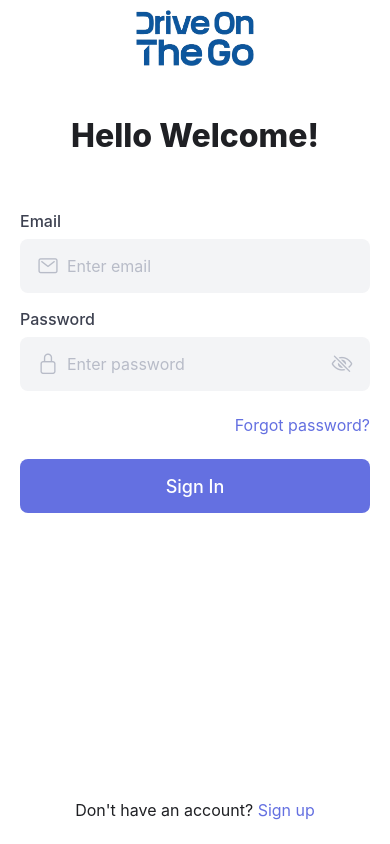
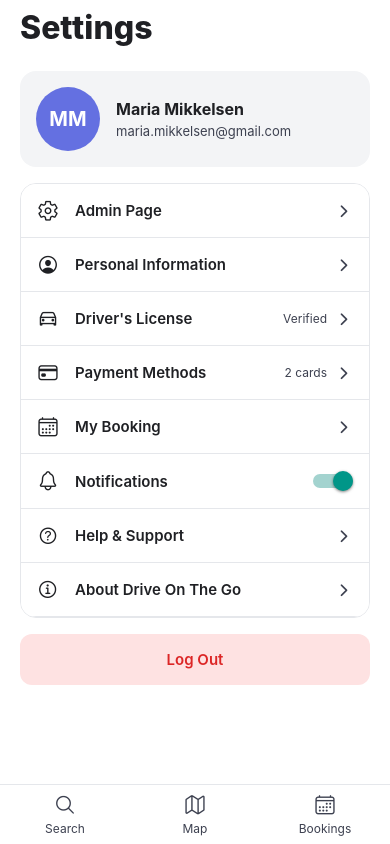
Before and after one commit to TheBarlach/car-rental-app, a React Native app: screen /Settings in a window 390 px wide. Built offline with nearby package versions, Linux system fonts and the light colour scheme.

Commit message:
feat: implement SettingsScreen with navigation and settings options

```diff
--- a/app.json
+++ b/app.json
@@ -22,6 +22,9 @@
     },
     "web": {
       "favicon": "./assets/favicon.png"
-    }
+    },
+    "plugins": [
+      "expo-asset"
+    ]
   }
 }
--- a/package.json
+++ b/package.json
@@ -8,6 +8,7 @@
     "@react-navigation/native": "^7.5.0",
     "@react-navigation/native-stack": "^7.20.0",
     "expo": "~57.0.24",
+    "expo-asset": "~57.0.18",
     "expo-status-bar": "~57.0.1",
     "react": "19.2.3",
     "react-native": "0.86.3",
--- /dev/null
+++ b/src/components/BottomNavigation.tsx
@@ -0,0 +1,60 @@
+import React from 'react';
+import { Pressable, StyleSheet, Text, View } from 'react-native';
+import { Ionicons } from '@expo/vector-icons';
+
+import { colors } from '../theme/colors';
+import { spacing } from '../theme/spacing';
+
+type BottomNavigationProps = {
+  onSearch: () => void;
+  onMap: () => void;
+  onBookings: () => void;
+};
+
+export default function BottomNavigation({
+  onSearch,
+  onMap,
+  onBookings,
+}: BottomNavigationProps) {
+  return (
+    <View style={styles.container}>
+      <Pressable style={styles.item} onPress={onSearch}>
+        <Ionicons name="search-outline" size={22} color={colors.textLabel} />
+        <Text style={styles.label}>Search</Text>
+      </Pressable>
+
+      <Pressable style={styles.item} onPress={onMap}>
+        <Ionicons name="map-outline" size={22} color={colors.textLabel} />
+        <Text style={styles.label}>Map</Text>
+      </Pressable>
+
+      <Pressable style={styles.item} onPress={onBookings}>
+        <Ionicons name="calendar-outline" size={22} color={colors.textLabel} />
+        <Text style={styles.label}>Bookings</Text>
+      </Pressable>
+    </View>
+  );
+}
+
+const styles = StyleSheet.create({
+  container: {
+    flexDirection: 'row',
+    justifyContent: 'space-around',
+    alignItems: 'center',
+    paddingVertical: spacing.sm,
+    borderTopWidth: 1,
+    borderTopColor: '#E5E7EB',
+    backgroundColor: colors.white,
+  },
+
+  item: {
+    flex: 1,
+    alignItems: 'center',
+    gap: spacing.xs,
+  },
+
+  label: {
+    fontSize: 12,
+    color: colors.textLabel,
+  },
+});
--- /dev/null
+++ b/src/components/SettingsRow.tsx
@@ -0,0 +1,75 @@
+import React from 'react';
+import { Pressable, StyleSheet, Text, View } from 'react-native';
+import { Ionicons } from '@expo/vector-icons';
+
+import { colors } from '../theme/colors';
+import { spacing } from '../theme/spacing';
+
+type SettingsRowProps = {
+  title: string;
+  icon: keyof typeof Ionicons.glyphMap;
+  onPress?: () => void;
+  rightText?: string;
+};
+
+export default function SettingsRow({
+  title,
+  icon,
+  onPress,
+  rightText,
+}: SettingsRowProps) {
+  return (
+    <Pressable style={styles.row} onPress={onPress}>
+      <View style={styles.left}>
+        <Ionicons name={icon} size={22} color={colors.text} />
+        <Text style={styles.title}>{title}</Text>
+      </View>
+
+      <View style={styles.right}>
+        {rightText ? <Text style={styles.rightText}>{rightText}</Text> : null}
+
+        <Ionicons
+          name="chevron-forward"
+          size={18}
+          color={colors.textLabel}
+        />
+      </View>
+    </Pressable>
+  );
+}
+
+const styles = StyleSheet.create({
+  row: {
+    minHeight: 54,
+    flexDirection: 'row',
+    alignItems: 'center',
+    justifyContent: 'space-between',
+    paddingHorizontal: spacing.md,
+    borderBottomWidth: 1,
+    borderBottomColor: '#E5E7EB',
+    backgroundColor: colors.white,
+  },
+
+  left: {
+    flexDirection: 'row',
+    alignItems: 'center',
+    gap: spacing.md,
+  },
+
+  right: {
+    flexDirection: 'row',
+    alignItems: 'center',
+    gap: spacing.sm,
+  },
+
+  title: {
+    fontSize: 15,
+    fontWeight: '600',
+    color: colors.text,
+  },
+
+  rightText: {
+    fontSize: 12,
+    color: colors.textLabel,
+  },
+});
--- a/src/features/settings/screens/SettingsScreen.tsx
+++ b/src/features/settings/screens/SettingsScreen.tsx
@@ -1,23 +1,246 @@
-import React from 'react';
-import { Text, View } from 'react-native';
+import React, { useState } from 'react';
+import {
+  Pressable,
+  StyleSheet,
+  Switch,
+  Text,
+  View,
+} from 'react-native';
+import { SafeAreaView } from 'react-native-safe-area-context';
+import { NativeStackScreenProps } from '@react-navigation/native-stack';
+import { Ionicons } from '@expo/vector-icons';
 
-type SettingsScreenProps = {
-  user: {
-    name: string;
-    email: string;
-  };
-  onNavigate: (screen: string) => void;
-  onLogout: () => void;
-};
+import SettingsRow from '../../../components/SettingsRow';
+import BottomNavigation from '../../../components/BottomNavigation';
 
-export default function SettingsScreen({
-  user,
-}: SettingsScreenProps) {
+import { RootStackParamList } from '../../../navigation/RootNavigator';
+import { colors } from '../../../theme/colors';
+import { spacing } from '../../../theme/spacing';
+import { typography } from '../../../theme/typography';
+
+type Props = NativeStackScreenProps<RootStackParamList, 'Settings'>;
+
+export default function SettingsScreen({ navigation }: Props) {
+  const [notificationsEnabled, setNotificationsEnabled] = useState(true);
+
   return (
-    <View>
-      <Text>Settings</Text>
-      <Text>{user.name}</Text>
-      <Text>{user.email}</Text>
-    </View>
+    <SafeAreaView style={styles.safeArea}>
+      <View style={styles.container}>
+        <View style={styles.content}>
+          <Text style={styles.title}>Settings</Text>
+
+          <View style={styles.profileCard}>
+            <View style={styles.avatar}>
+              <Text style={styles.avatarText}>MM</Text>
+            </View>
+
+            <View style={styles.profileInfo}>
+              <Text style={styles.name}>Maria Mikkelsen</Text>
+              <Text style={styles.email}>maria.mikkelsen@gmail.com</Text>
+            </View>
+          </View>
+
+          <View style={styles.settingsList}>
+            <SettingsRow
+                title="Admin Page"
+                icon="settings-outline"
+                onPress={() => navigation.navigate('AdminPage')}
+            />
+
+            <SettingsRow
+              title="Personal Information"
+              icon="person-circle-outline"
+              onPress={() => navigation.navigate('PersonalInformation')}
+            />
+
+            <SettingsRow
+              title="Driver's License"
+              icon="car-outline"
+              onPress={() => navigation.navigate('DriversLicense')}
+              rightText="Verified"
+            />
+
+            <SettingsRow
+              title="Payment Methods"
+              icon="card-outline"
+              onPress={() => navigation.navigate('PaymentMethods')}
+              rightText="2 cards"
+            />
+
+            <SettingsRow
+              title="My Booking"
+              icon="calendar-outline"
+              onPress={() => navigation.navigate('MyBooking')}
+            />
+
+            <View style={styles.notificationRow}>
+              <View style={styles.notificationLeft}>
+                <Ionicons
+                name="notifications-outline"
+                size={22}
+                color={colors.text}
+                />
+
+                <Text style={styles.notificationTitle}>
+                  Notifications
+                </Text>
+              </View>
+
+              <View style={styles.switchContainer}>
+                <Switch
+                    value={notificationsEnabled}
+                    onValueChange={setNotificationsEnabled}
+                />
+                </View>
+            </View>
+
+            <SettingsRow
+              title="Help & Support"
+              icon="help-circle-outline"
+              onPress={() => navigation.navigate('HelpSupport')}
+            />
+
+            <SettingsRow
+              title="About Drive On The Go"
+              icon="information-circle-outline"
+              onPress={() => navigation.navigate('About')}
+            />
+          </View>
+
+          <Pressable
+            style={styles.logoutButton}
+            onPress={() => navigation.navigate('Login')}
+          >
+            <Text style={styles.logoutText}>Log Out</Text>
+          </Pressable>
+        </View>
+
+        <BottomNavigation
+          onSearch={() => navigation.navigate('Search')}
+          onMap={() => navigation.navigate('Map')}
+          onBookings={() => navigation.navigate('Bookings')}
+        />
+      </View>
+    </SafeAreaView>
   );
 }
+
+const styles = StyleSheet.create({
+  safeArea: {
+    flex: 1,
+    backgroundColor: colors.background,
+  },
+
+  container: {
+    flex: 1,
+    backgroundColor: colors.background,
+  },
+
+  content: {
+    flex: 1,
+    paddingHorizontal: spacing.screenPadding,
+    paddingTop: spacing.sm,
+  },
+
+  title: {
+    ...typography.title,
+    color: colors.text,
+    marginBottom: spacing.lg,
+  },
+
+  profileCard: {
+    flexDirection: 'row',
+    alignItems: 'center',
+    backgroundColor: colors.inputBackground,
+    borderRadius: 16,
+    padding: spacing.md,
+  },
+
+  avatar: {
+    width: 64,
+    height: 64,
+    borderRadius: 32,
+    backgroundColor: colors.primary,
+    alignItems: 'center',
+    justifyContent: 'center',
+    marginRight: spacing.md,
+  },
+
+  avatarText: {
+    color: colors.white,
+    fontSize: 20,
+    fontWeight: '700',
+  },
+
+  profileInfo: {
+    flex: 1,
+  },
+
+  name: {
+    fontSize: 16,
+    fontWeight: '700',
+    color: colors.text,
+    marginBottom: spacing.xs,
+  },
+
+  email: {
+    fontSize: 13,
+    color: colors.textLabel,
+  },
+
+  settingsList: {
+    marginTop: spacing.md,
+    borderWidth: 1,
+    borderColor: '#E5E7EB',
+    borderRadius: 16,
+    overflow: 'hidden',
+  },
+
+  notificationRow: {
+    minHeight: 54,
+    flexDirection: 'row',
+    alignItems: 'center',
+    justifyContent: 'space-between',
+    paddingHorizontal: spacing.md,
+    borderBottomWidth: 1,
+    borderBottomColor: '#E5E7EB',
+    backgroundColor: colors.white,
+  },
+
+  switchContainer: {
+    height: 54,
+    justifyContent: 'center',
+    alignItems: 'center',
+    },
+
+  notificationLeft: {
+    flexDirection: 'row',
+    alignItems: 'center',
+    gap: spacing.md,
+  },
+
+  notificationIcon: {
+    fontSize: 22,
+    color: colors.text,
+  },
+
+  notificationTitle: {
+    fontSize: 15,
+    fontWeight: '600',
+    color: colors.text,
+  },
+
+  logoutButton: {
+    marginTop: spacing.md,
+    backgroundColor: '#FEE2E2',
+    borderRadius: 12,
+    paddingVertical: spacing.md,
+    alignItems: 'center',
+  },
+
+  logoutText: {
+    color: '#DC2626',
+    fontSize: 15,
+    fontWeight: '600',
+  },
+});
--- a/src/navigation/RootNavigator.tsx
+++ b/src/navigation/RootNavigator.tsx
@@ -1,19 +1,46 @@
 import React from 'react';
 import { NavigationContainer } from '@react-navigation/native';
 import { createNativeStackNavigator } from '@react-navigation/native-stack';
-import LoginScreen, { AuthStackParamList } from '../features/auth/screens/LoginScreen';
+
+import LoginScreen from '../features/auth/screens/LoginScreen';
 import RegisterScreen from '../features/auth/screens/RegisterScreen';
 import ForgotPasswordScreen from '../features/auth/screens/ForgotPasswordScreen';
+import SettingsScreen from '../features/settings/screens/SettingsScreen';
 
-const Stack = createNativeStackNavigator<AuthStackParamList>();
+export type RootStackParamList = {
+  Login: undefined;
+  Register: undefined;
+  ForgotPassword: undefined;
+  Settings: undefined;
+
+  Search: undefined;
+  Map: undefined;
+  Bookings: undefined;
+
+  AdminPage: undefined;
+  PersonalInformation: undefined;
+  DriversLicense: undefined;
+  PaymentMethods: undefined;
+  MyBooking: undefined;
+  Notifications: undefined;
+  HelpSupport: undefined;
+  About: undefined;
+};
+
+const Stack = createNativeStackNavigator<RootStackParamList>();
 
 export default function RootNavigator() {
   return (
     <NavigationContainer>
-      <Stack.Navigator initialRouteName="Login" screenOptions={{ headerShown: false }}>
+      <Stack.Navigator
+        initialRouteName="Settings"
+        screenOptions={{ headerShown: false }}
+      >
         <Stack.Screen name="Login" component={LoginScreen} />
         <Stack.Screen name="Register" component={RegisterScreen} />
         <Stack.Screen name="ForgotPassword" component={ForgotPasswordScreen} />
+
+        <Stack.Screen name="Settings" component={SettingsScreen} />
       </Stack.Navigator>
     </NavigationContainer>
   );
```
Also changed, not shown: 1 other file (tests, documents, lock files or other folders).
